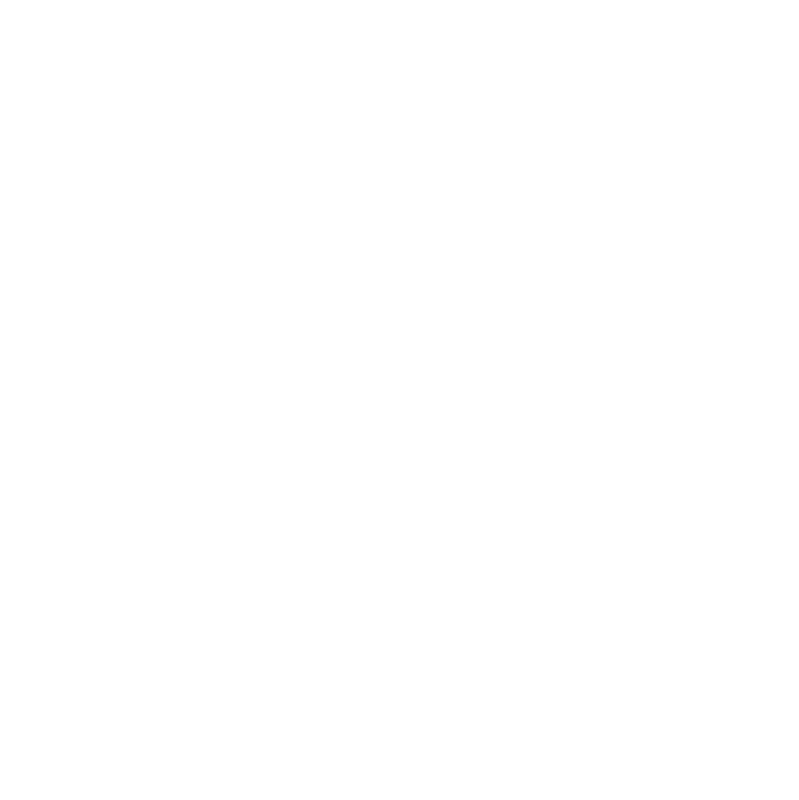
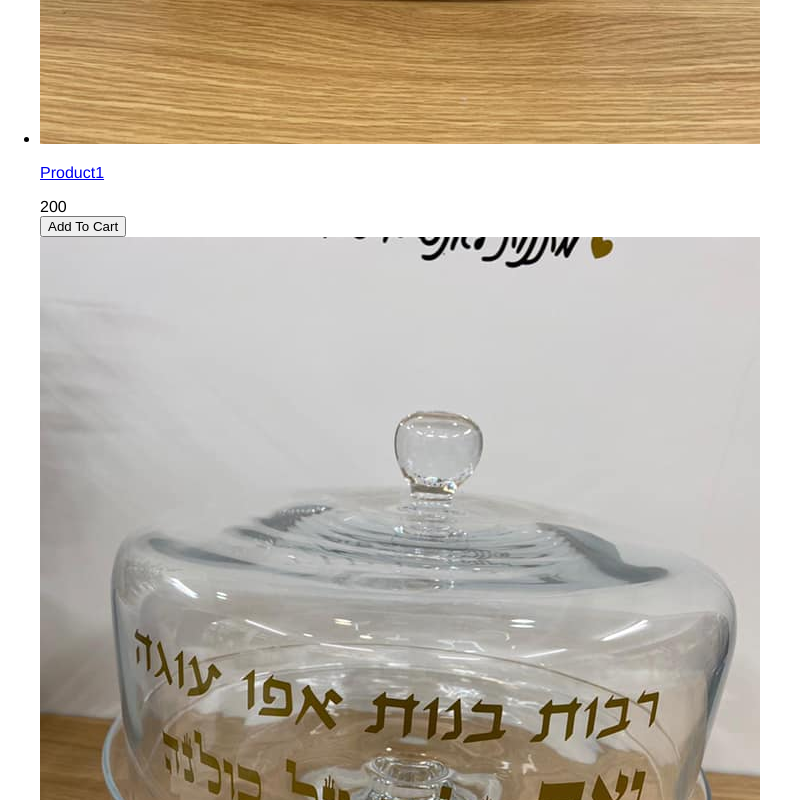
Before and after one commit to OrBut93/TipTop-onlineShop, a React (Create React App) app: page / in a window 1280 px wide. Shown: the part 900-1700 px from the top of the page, without its empty margins (0-799 px from the left). Before the commit the page ends 800 px from the top, so only its background shows below. Built offline with nearby package versions, Linux system fonts and the light colour scheme.

Commit message:
Products list in Homepage

```diff
--- a/src/App.js
+++ b/src/App.js
@@ -2,16 +2,18 @@
 import './App.css';
 import React from "react";
 import data from "./data"
+import Products from "./components/Products";
 
 class App extends React.Component {
     constructor() {
         super();
-        this.state={
-            products:data.products,
-            size:"",
-            sort:"",
+        this.state = {
+            products: data.products,
+            size: "",
+            sort: "",
         };
     }
+
     render() {
         return (
             <div className="grid-container">
@@ -20,8 +22,13 @@
                 </header>
                 <main>
                     <div className="content">
-                        <div className="main">Products</div>
-                        <div className="sidebar">Cart Items</div>
+                        <div className="main">
+                            Products
+                            <Products products={this.state.products} ></Products>
+                        </div>
+                        <div className="sidebar">
+                            Cart Items
+                        </div>
                     </div>
                 </main>
                 <footer>
--- /dev/null
+++ b/src/components/Products.js
@@ -0,0 +1,66 @@
+import React, {Component} from 'react';
+
+export default class Products extends Component {
+    render() {
+        return (
+            <div>
+                <ul className="products">
+                    {this.props.products.map(product => (
+                        <li key={product._id}>
+                            <div className="product">
+                                <a href={"#" + product._id}>
+                                    <img src={product.image} alt={product.title}></img>
+                                    <p>
+                                        {product.title}
+                                    </p>
+                                </a>
+                                <div className="product-price">
+                                    <div>
+                                        {product.price}
+                                    </div>
+                                    <button className="button primary">
+                                        Add To Cart
+                                    </button>
+                                </div>
+                            </div>
+                        </li>
+                    ))}
+                </ul>
+            </div>
+        );
+    }
+}
+
+//
+// import React, {Component} from 'react';
+//
+// class Products extends Component {
+//     render() {
+//         return (
+//             <div>
+//                 <ul className="products">
+//                     {this.props.products.map(product => (
+//                         <li key={product._id}>
+//                             <div className="product">
+//                                 <a href={"#" + product._id}>
+//                                     <img src={product.image} alt={product.title}></img>
+//                                     <p>
+//                                         {product.title}
+//                                     </p>
+//                                 </a>
+//                                 <div className="product-price">
+//                                     {/*{product.price}*/}
+//                                 </div>
+//                                 <button className="button primary">
+//                                     Add To Cart
+//                                 </button>
+//                             </div>
+//                         </li>
+//                     ))}
+//                 </ul>
+//             </div>
+//         );
+//     }
+// }
+//
+// export default Products;
```
Also changed, not shown: 1 other file (tests, documents, lock files or other folders).
